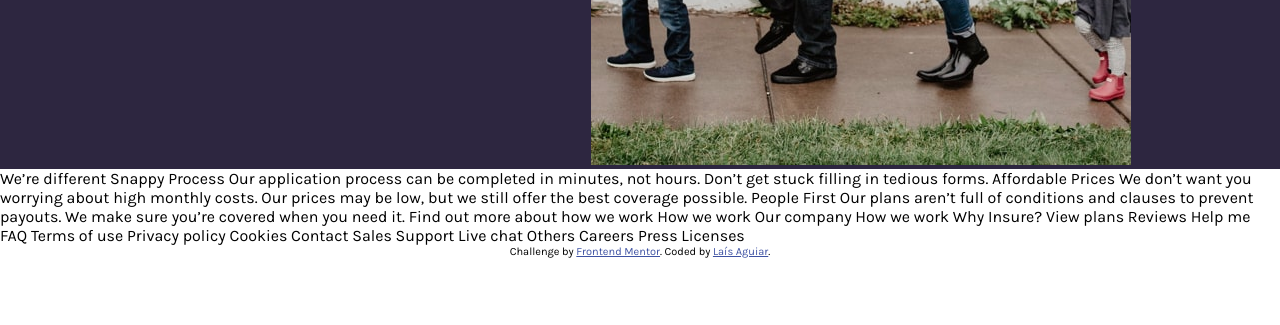
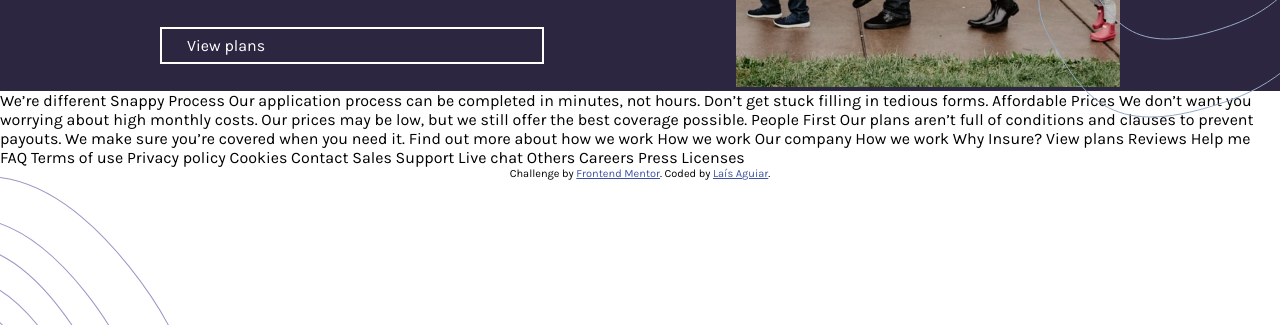
Before and after one commit to laisooliveira/insure-landing-page-master, a website: page index.html in a window 1280 px wide. Shown: the part 545-870 px from the top of the page. Before the commit the page ends 803 px from the top, so only its background shows below. Drawn offline with nearby package versions, Linux system fonts and the light colour scheme.

Commit message:
Criando o header

```diff
--- a/index.html
+++ b/index.html
@@ -1,8 +1,10 @@
 <!DOCTYPE html>
 <html lang="en">
+
 <head>
   <meta charset="UTF-8">
-  <meta name="viewport" content="width=device-width, initial-scale=1.0"> <!-- displays site properly based on user's device -->
+  <meta name="viewport" content="width=device-width, initial-scale=1.0">
+  <!-- displays site properly based on user's device -->
 
   <link rel="icon" type="image/png" sizes="32x32" href="./images/favicon-32x32.png">
   <link rel="stylesheet" href="css/main.css">
@@ -13,10 +15,17 @@
 
   <!-- Feel free to remove these styles or customise in your own stylesheet 👍 -->
   <style>
-    .attribution { font-size: 11px; text-align: center; }
-    .attribution a { color: hsl(228, 45%, 44%); }
+    .attribution {
+      font-size: 11px;
+      text-align: center;
+    }
+
+    .attribution a {
+      color: hsl(228, 45%, 44%);
+    }
   </style>
 </head>
+
 <body>
 
   <header>
@@ -31,6 +40,7 @@
         <li class="nav-item square-button-black">View plans</li>
       </ul>
     </nav>
+    <div class="pattern"></div>
     <section class="banner container">
       <div class="banner-section-left">
         <h1 class="primary-text">Humanizing<br> your insurance.</h1>
@@ -39,7 +49,7 @@
           and technology to help you find the plan that’s right for you. Ensure you
           and your loved ones are protected.
         </p>
-        <a class="square-button-white">
+        <a class="square-button-white link">
           View plans
         </a>
       </div>
@@ -102,4 +112,5 @@
     Coded by <a href="https://github.com/laisooliveira/insure-landing-page-master" target="_blank">Laís Aguiar</a>.
   </div>
 </body>
+
 </html>
--- a/scss/main.scss
+++ b/scss/main.scss
@@ -21,29 +21,44 @@ header {
 }
 
 .container {
-    padding: 0 150px;
+    padding: 0 20vh;
 }
+
 .nav {
-    height: 60px;
+    height: 70px;
     width: 100%;
     display: flex;
     justify-content: space-between;
     align-items: center;
     background-color: white;
 }
+
 .nav-item {
     display: inline-block;
-    margin-right: 20px;
     color: $dark-grayish-violet;
     font-weight: 700;
+
+    &:not(:last-child) {
+        margin-right: 20px;
+    }
 }
-
 .banner {
     display: flex;
-
+    width: 100%;
+    justify-content: space-between;
     div {
-        width: 45%;
+        width: 40%;
     }
+}
+.pattern {
+    width: 100%;
+    height: 100%;
+    z-index: 1;
+    position: absolute;
+    background-position: right top, left 0 bottom -120%;
+    background-image: url('../images/bg-pattern-intro-right-desktop.svg'),
+    url('../images/bg-pattern-intro-left-desktop.svg');
+    background-repeat: no-repeat;
 }
 .square-button-black {
     border: 2px solid black;
@@ -78,3 +93,23 @@ header {
 .banner-intro-text {
     display: inline-block;
 }
+
+.banner-section-left {
+    display: flex;
+    flex-direction: column;
+
+    .link {
+        flex: 0 0 auto;
+        margin-top: 30px;
+    }
+}
+
+.banner-section-right {
+    margin-top: 100px;
+    align-self: flex-start;
+    width: 100%;
+
+    img {
+        width: 100%;
+    }
+}
```
Also changed, not shown: css/main.css.
